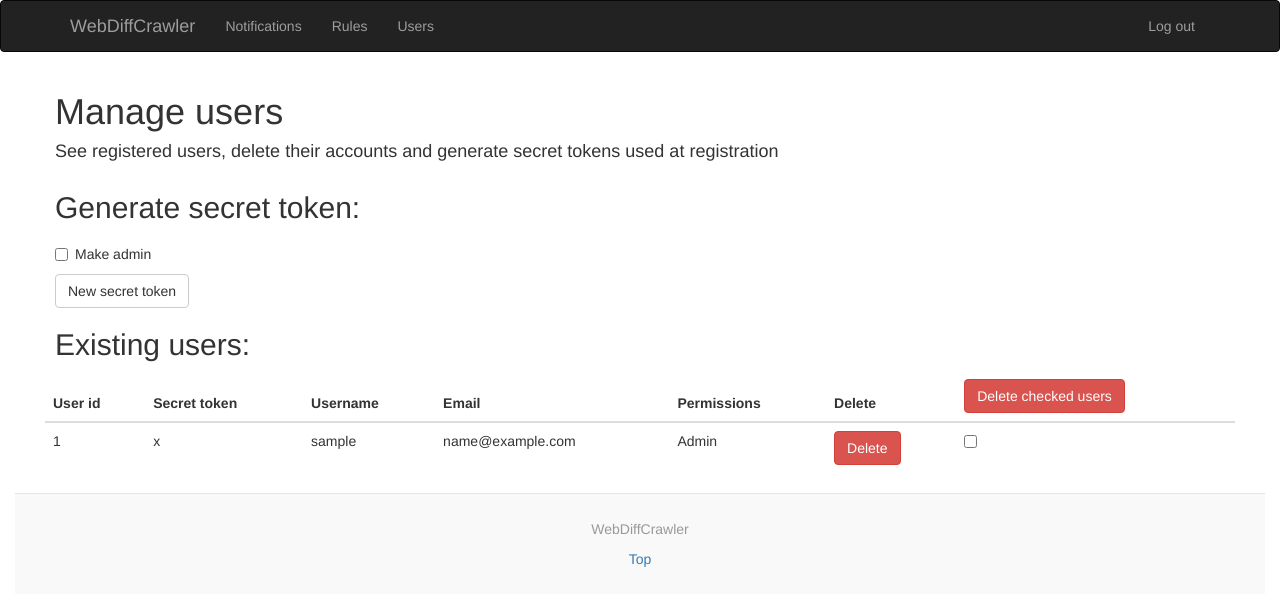
After one commit to alexandrucosminmihai/web-diff-crawler, a Flask app: page /auth/users in a window 1280 px wide. The commit adds this page. Shown: the top 606 px of the page. Run offline with Flask 3, Linux system fonts and the light colour scheme; a user stored in the database is signed in; tables that the repository leaves empty hold one stand-in row (values such as "Sample post"); some libraries are stand-ins or nearby versions.

Commit message:
Add users, authentification and user management panel for admins

```diff
--- a/webapp_webDiffCrawler/app/__init__.py
+++ b/webapp_webDiffCrawler/app/__init__.py
@@ -2,6 +2,7 @@ from flask import Flask, render_template
 # Flask extensions imports
 from flask_bootstrap import Bootstrap
 from flask_moment import Moment
+from flask_login import LoginManager
 
 from sqlalchemy import create_engine
 from sqlalchemy.orm import sessionmaker
@@ -10,15 +11,17 @@ from sqlalchemy.orm import sessionmaker
 
 from webapp_webDiffCrawler.config import config
 
-
-
 bootstrap = Bootstrap()  # Bootstrap extension initialization
 moment = Moment()  # Extension that uses the Moment.js library to convert UTC time to client time
 
-# SQLAlchemy attributes
+# SQLAlchemy objects
 engine = None
 DBSession = None
 dbSession = None
+
+# Flask-login objects
+loginManager = LoginManager()
+loginManager.login_view = 'auth.login'
 
 
 def create_app(config_name):
@@ -30,8 +33,9 @@ def create_app(config_name):
 
     bootstrap.init_app(app)
     moment.init_app(app)
+    loginManager.init_app(app)
 
-    # SQLAlchemy attributes
+    # SQLAlchemy objects
     engine = create_engine(app.config['SQLALCHEMY_DATABASE_URI'], echo=True)
     DBSession = sessionmaker(bind=engine)
     dbSession = DBSession()
@@ -40,4 +44,7 @@ def create_app(config_name):
     from .main import main as main_blueprint
     app.register_blueprint(main_blueprint)
 
+    from .auth import auth as auth_blueprint
+    app.register_blueprint(auth_blueprint, url_prefix='/auth')
+
     return app
--- /dev/null
+++ b/webapp_webDiffCrawler/app/auth/__init__.py
@@ -0,0 +1,5 @@
+from flask import Blueprint
+
+auth = Blueprint('auth', __name__)
+
+from . import views
--- /dev/null
+++ b/webapp_webDiffCrawler/app/auth/forms.py
@@ -0,0 +1,45 @@
+from flask_wtf import FlaskForm
+from wtforms import StringField, PasswordField, BooleanField, SubmitField
+from wtforms.validators import DataRequired, Length, Email, Regexp, EqualTo
+from wtforms import ValidationError
+from webDiffCrawler.webDiffCrawler.mappedClasses import Users
+from webapp_webDiffCrawler.app import dbSession
+
+
+class LoginForm(FlaskForm):
+    email = StringField('Email', validators=[DataRequired(), Length(1, 64), Email()])
+    password = PasswordField('Password', validators=[DataRequired()])
+    rememberMe = BooleanField('Keep me logged in')
+    submit = SubmitField('Log in')
+
+
+class RegistrationForm(FlaskForm):
+    email = StringField('Email', validators=[DataRequired(), Length(1, 64), Email()])
+    username = StringField('Username', validators=[DataRequired(), Length(1, 64),
+                                                   Regexp('^[A-Za-z][A-Za-z0-9_.]*$', 0,
+                                                          'Usernames must have only letters, numbers, dots or '
+                                                          'underscores')])
+    password = PasswordField('Password', validators=[DataRequired(),
+                                                     EqualTo('password2', message='Passwords must match.')])
+    password2 = PasswordField('Confirm password', validators=[DataRequired()])
+    secrettoken = StringField('Secret token', validators=[DataRequired()])
+    submit = SubmitField('Register')
+
+    def validate_email(self, field):
+        if dbSession.query(Users).filter_by(email=field.data).first():
+            raise ValidationError('Email already registered.')
+
+    def validate_username(self, field):
+        if dbSession.query(Users).filter_by(username=field.data).first():
+            raise ValidationError('Username already in use.')
+
+    def validate_secrettoken(self, field):
+        user = dbSession.query(Users).filter_by(secrettoken=field.data).first()
+        # If the token does not exist or has already been used
+        if (not user) or user.email or user.username or user.password_hash:
+            raise ValidationError('Invalid secret token.')
+
+
+class SecretTokenGenrationForm(FlaskForm):
+    isAdmin = BooleanField('Make admin')
+    submit = SubmitField('New secret token')
--- /dev/null
+++ b/webapp_webDiffCrawler/app/auth/views.py
@@ -0,0 +1,120 @@
+from flask import render_template, redirect, request, url_for, flash
+from flask_login import login_user, logout_user, login_required, current_user
+from . import auth
+from webapp_webDiffCrawler.app.main import main
+from webDiffCrawler.webDiffCrawler.mappedClasses import Users
+from webapp_webDiffCrawler.app import dbSession
+from .forms import LoginForm, RegistrationForm, SecretTokenGenrationForm
+
+
+@auth.route('/login', methods=['GET', 'POST'])
+def login():
+    if current_user.is_authenticated:
+        flash('You are already logged in')
+        return redirect(url_for("main.index"))
+
+    form = LoginForm()
+    if form.validate_on_submit():
+        user = dbSession.query(Users).filter(Users.email==form.email.data).first()
+        if user is not None and user.verify_password(form.password.data):
+            login_user(user, form.rememberMe.data)
+            next = request.args.get('next') # Where the user wants to go next
+            if next is None or not next.startswith('/'):
+                next = url_for('main.index')
+            return redirect(next)
+        flash('Invalid username or password', 'error')
+
+    return render_template('auth/login.html', form=form)
+
+
+@auth.route('/logout')
+@login_required
+def logout():
+    logout_user()
+    flash("You have been logged out")
+    return redirect(url_for("main.index"))
+
+
+@auth.route('/register', methods=['GET', 'POST'])
+def register():
+    if current_user.is_authenticated:
+        flash('You are already logged in')
+        return redirect(url_for("main.index"))
+
+    form = RegistrationForm()
+    if form.validate_on_submit():
+        user = dbSession.query(Users).filter(Users.secrettoken==form.secrettoken.data).first()
+        user.email = form.email.data
+        user.username = form.username.data
+        user.password = form.password.data
+
+        dbSession.add(user)
+        dbSession.commit()
+        flash('You can now log in')
+        return redirect(url_for('auth.login'))
+
+    return render_template('auth/register.html', form=form)
+
+
+@auth.route('/users', methods=['GET', 'POST'])
+@login_required
+def manageusers():
+    if current_user.id_roles != 1: # If not an admin
+        return redirect(url_for('main.index'))
+
+    form = SecretTokenGenrationForm()
+    if form.validate_on_submit():
+        # Create a new user entry in order to get its id_users generated
+        user = Users()
+        dbSession.add(user)
+        dbSession.commit()
+
+        # Generate the secret token for this user
+        user.secrettoken = user.generateToken()
+        if form.isAdmin.data:
+            user.id_roles = 1
+        dbSession.add(user)
+        dbSession.commit()
+        flash('New secret token generated. A person can now register using it.')
+        return redirect(url_for('auth.manageusers'))
+
+    users = []
+    for user in dbSession.query(Users).order_by(Users.id_users.desc()):
+        currUser = dict()
+        currUser['id_users'] = user.id_users
+        currUser['email'] = user.email
+        currUser['username'] = user.username
+        currUser['id_roles'] = user.id_roles
+        currUser['secrettoken'] = user.secrettoken
+
+        users.append(currUser)
+
+    return render_template('auth/users.html', secretTokenForm=form, users=users)
+
+@auth.route('/deleteauser', methods=['POST'])
+@login_required
+def deleteAUser():
+    if current_user.id_roles != 1: # If not an admin
+        return redirect(url_for('main.index'))
+    userId = request.form['deleteUserId']
+    userToDelete = dbSession.query(Users).filter_by(id_users=userId).first()
+    dbSession.delete(userToDelete)
+    dbSession.commit()
+    return redirect(url_for('auth.manageusers'))
+
+
+@auth.route('/deleteusers', methods=['POST'])
+@login_required
+def deleteUsers():
+    if current_user.id_roles != 1: # If not an admin
+        return redirect(url_for('main.index'))
+
+    idsToDelete = request.form.getlist('delete_checkbox')
+    if idsToDelete:
+        for userId in idsToDelete:
+            userToDelete = dbSession.query(Users).filter_by(id_users=userId).first()
+            dbSession.delete(userToDelete)
+
+        dbSession.commit()
+
+    return redirect(url_for('auth.manageusers'))
--- /dev/null
+++ b/webapp_webDiffCrawler/app/templates/auth/users.html
@@ -0,0 +1,87 @@
+{% extends "base.html" %}
+{% import "bootstrap/wtf.html" as wtf %}
+
+{% block title %}
+    Manage users
+{% endblock %}
+
+{% block page_content %}
+
+<div class="row">
+    <div class="col-12">
+        <h1>
+            Manage users
+        </h1>
+        <h4>
+            See registered users, delete their accounts and generate secret tokens used at registration
+        </h4>
+    </div>
+</div>
+
+<div class="row">
+    <h2>
+        Generate secret token:
+    </h2>
+</div>
+
+<div class="row">
+    {{ wtf.quick_form(secretTokenForm, action=url_for('auth.manageusers')) }}
+</div>
+
+<div class="row">
+    <h2>
+        Existing users:
+    </h2>
+</div>
+
+{% endblock %}
+
+{% block page_content2 %}
+
+<div class="container-fluid mytable">
+    <table class="table table-responsive table-hover">
+        <thead>
+            <th scope="col">User id</th>
+            <th scope="col">Secret token</th>
+            <th scope="col">Username</th>
+            <th scope="col">Email</th>
+            <th scope="col">Permissions</th>
+            <th scope="col">Delete</th>
+            <th scope="col">
+                <form id="deleteChecked" action="{{url_for('.deleteUsers')}}" method="POST">
+                    <button class="btn btn-danger" type="submit">Delete checked users</button>
+                </form>
+            </th>
+        </thead>
+        <tbody>
+            {% for user in users %}
+                <tr>
+                    <td>{{user['id_users']}}</td>
+                    <td>{{user['secrettoken']}}</td>
+                    <td>{{user['username']}}</td>
+                    <td>{{user['email']}}</td>
+                    <td>
+                    {% if user['id_roles'] %}
+                        Admin
+                    {% else %}
+                        Normal
+                    {% endif %}
+                    </td>
+                    <td>
+                        <form action="{{url_for('.deleteAUser')}}" method="POST">
+                            <input id="deleteUser" name="deleteUserId" type="hidden"
+                                   value="{{user['id_users']}}">
+                            <button class="btn btn-danger" type="submit">Delete</button>
+                        </form>
+                    </td>
+                    <td>
+                        <input form="deleteChecked" type="checkbox" name='delete_checkbox'
+                               value = "{{user['id_users']}}">
+                    </td>
+                </tr>
+            {% endfor %}
+        </tbody>
+    </table>
+</div>
+
+{% endblock %}
--- a/webapp_webDiffCrawler/app/templates/base.html
+++ b/webapp_webDiffCrawler/app/templates/base.html
@@ -47,12 +47,29 @@
                 <span class="icon-bar"></span>
                 <span class="icon-bar"></span>
             </button>
-            <a class="navbar-brand" href="{{url_for('.index', _external=True)}}">WebDiffCrawler</a>
+            <a class="navbar-brand" href="{{url_for('main.index', _external=True)}}">WebDiffCrawler</a>
         </div>
         <div class="navbar-collapse collapse">
             <ul class="nav navbar-nav">
-                <li><a href="{{url_for('.notifications', _external=True)}}">Notifications</a></li>
-                <li><a href="{{url_for('.crawlingRules', _external=True)}}">Rules</a></li>
+                <li><a href="{{url_for('main.notifications', _external=True)}}">Notifications</a></li>
+                <li><a href="{{url_for('main.crawlingRules', _external=True)}}">Rules</a></li>
+                {% if current_user.is_authenticated and current_user.id_roles %}
+                    <li><a href="{{url_for('auth.manageusers', _external=True)}}">Users</a></li>
+                {% endif %}
+            </ul>
+            <ul class="nav navbar-nav navbar-right">
+                {% if current_user.is_authenticated %}
+                    <li>
+                        <a href="{{ url_for('auth.logout') }}">Log out</a>
+                    </li>
+                {% else %}
+                    <li>
+                        <a href="{{ url_for('auth.register') }}">Register</a>
+                    </li>
+                    <li>
+                        <a href="{{ url_for('auth.login') }}">Log in</a>
+                    </li>
+                {% endif %}
             </ul>
         </div>
     </div>
```
Also changed, not shown: webDiffCrawler/webDiffCrawler/mappedClasses.py (+38 -2 lines), webapp_webDiffCrawler/app/main/views.py (+13 -0 lines), webapp_webDiffCrawler/app/templates/auth/login.html (added, +24 -0 lines), webapp_webDiffCrawler/app/templates/auth/register.html (added, +26 -0 lines).
